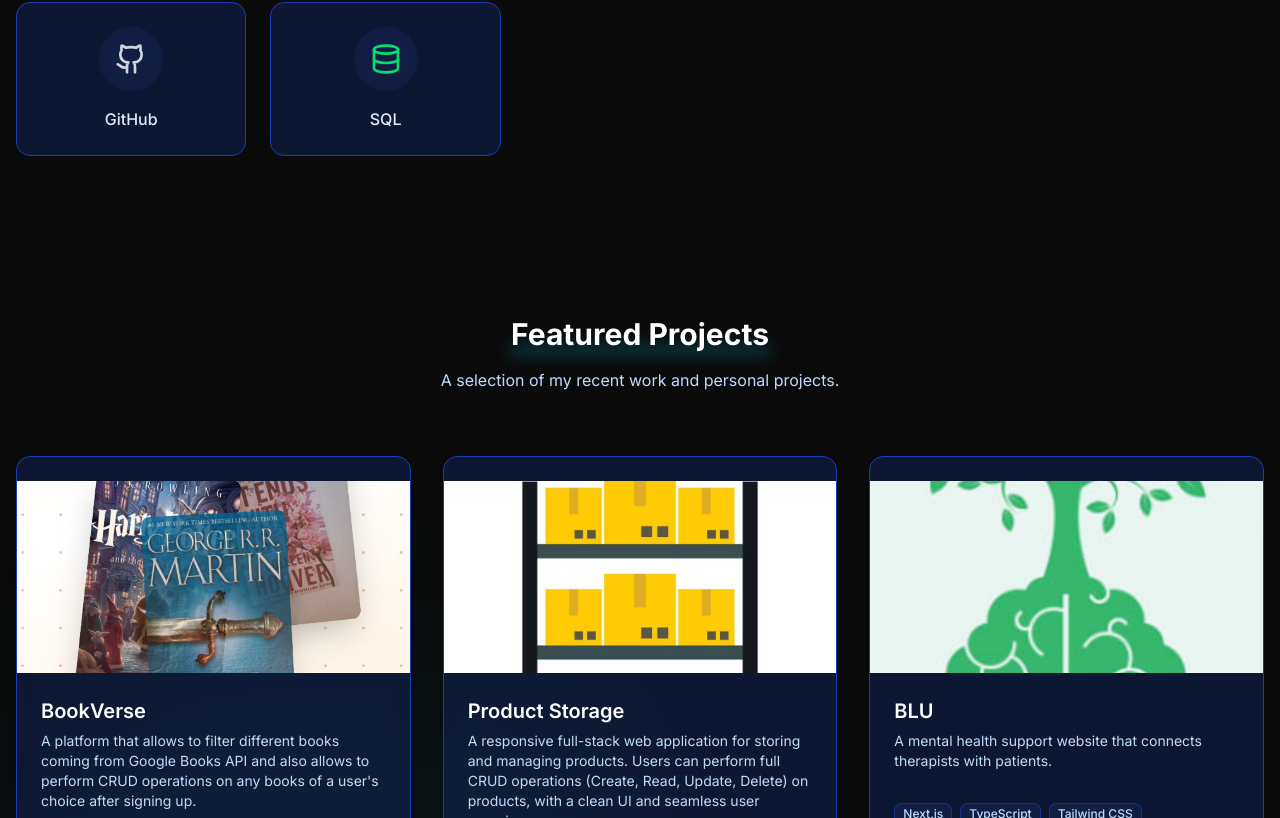
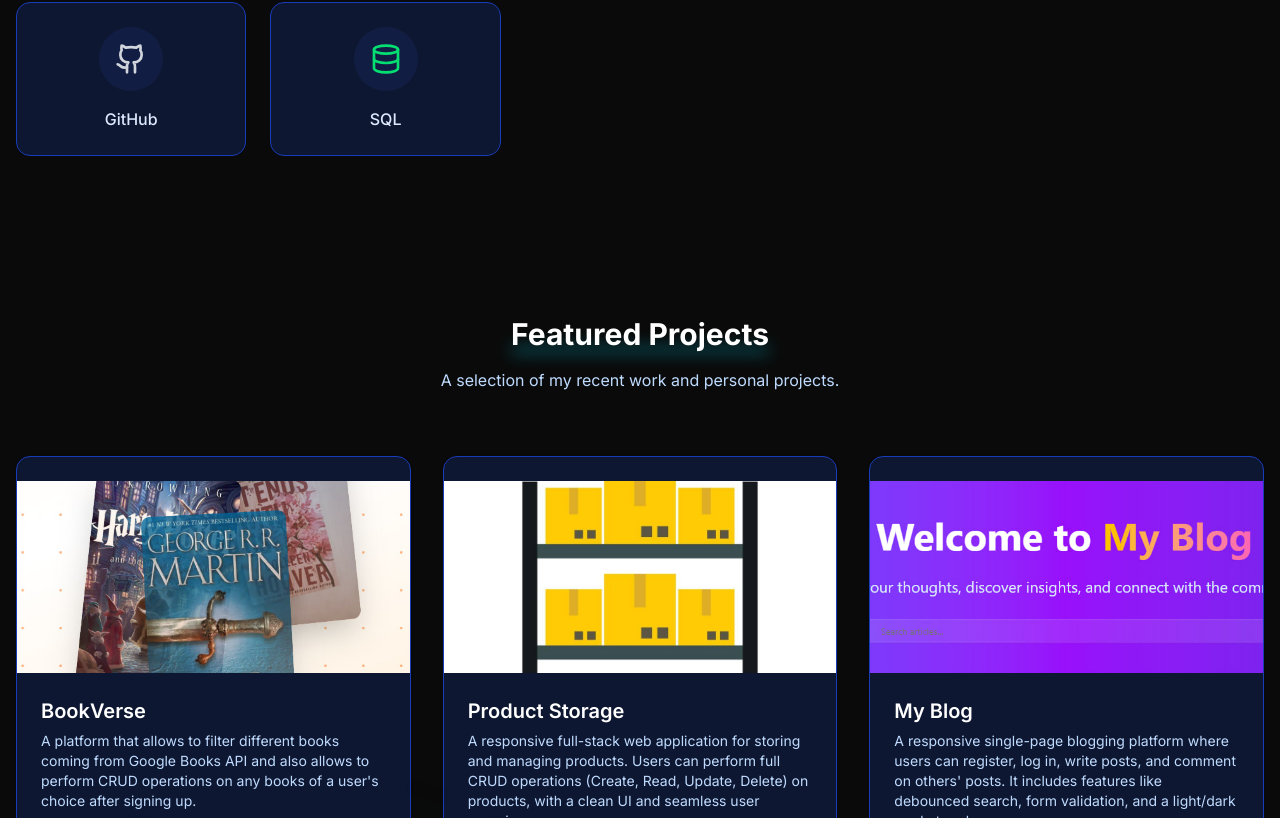
Before and after one commit to betselotT/Portfolio, a Next.js app: page / in a window 1280 px wide. Shown: the part 1982-2800 px from the top of the page. Built offline with nearby package versions, Linux system fonts and the light colour scheme.

Commit message:
added projects

```diff
--- a/components/projects-section.tsx
+++ b/components/projects-section.tsx
@@ -25,6 +25,7 @@ const projects = [
     technologies: [
       "Next.js",
       "Tailwind CSS",
+      "Shadcn UI",
       "Firebase",
       "Google Books API",
       "JWT Authentication",
@@ -43,6 +44,7 @@ const projects = [
       "React",
       "Vite",
       "Tailwind CSS",
+      "Shadcn UI",
       "Node.js",
       "Express.js",
       "MongoDB",
@@ -51,13 +53,55 @@ const projects = [
     live: "https://products-tf12.onrender.com/",
   },
   {
+    title: "My Blog",
+    description:
+      "A responsive single-page blogging platform where users can register, log in, write posts, and comment on others' posts. It includes features like debounced search, form validation, and a light/dark mode toggle.",
+    image: "/blog.png",
+    technologies: [
+      "React",
+      "Vite",
+      "Tailwind CSS",
+      "Shadcn UI",
+      "Firebase",
+      "Authentication",
+      "TypeScript",
+    ],
+    github: "https://github.com/betselotT/Blog-SPA",
+    live: "https://blog-spa-theta.vercel.app/",
+  },
+  {
+    title: "Task Manager",
+    description:
+      "A web app that helps users organize, track, and manage their daily tasks. Users can create, edit, delete, and mark tasks as complete.",
+    image: "/tick.png",
+    technologies: [
+      "Next.js",
+      "Tailwind CSS",
+      "Shadcn UI",
+      "Firebase",
+      "JWT Authentication",
+      "TypeScript",
+    ],
+    github: "https://github.com/betselotT/Task-Manager",
+    live: "https://task-manager-black-nine.vercel.app/",
+  },
+  {
     title: "BLU",
     description:
       "A mental health support website that connects therapists with patients.",
     image: "/blu.jpg",
     technologies: ["Next.js", "TypeScript", "Tailwind CSS"],
     github: "https://github.com/betselotT/BLU",
-    live: "https://betselott.github.io/BLU/",
+    live: "https://blu-gquf.vercel.app/",
+  },
+  {
+    title: "Ecommerce App",
+    description:
+      "A sleek and responsive user interface for an online shopping platform. It includes core pages like the homepage, product listing, product details, cart, and checkout.",
+    image: "/ecommerce.png",
+    technologies: ["Next.js", "Tailwind CSS", "Shadcn UI", "TypeScript"],
+    github: "https://github.com/betselotT/wannabe-ecommerce",
+    live: "https://wannabe-ecommerce.vercel.app/",
   },
 ];
 
```
Also changed, not shown: public/blog.png (added), public/tick.png (added).
